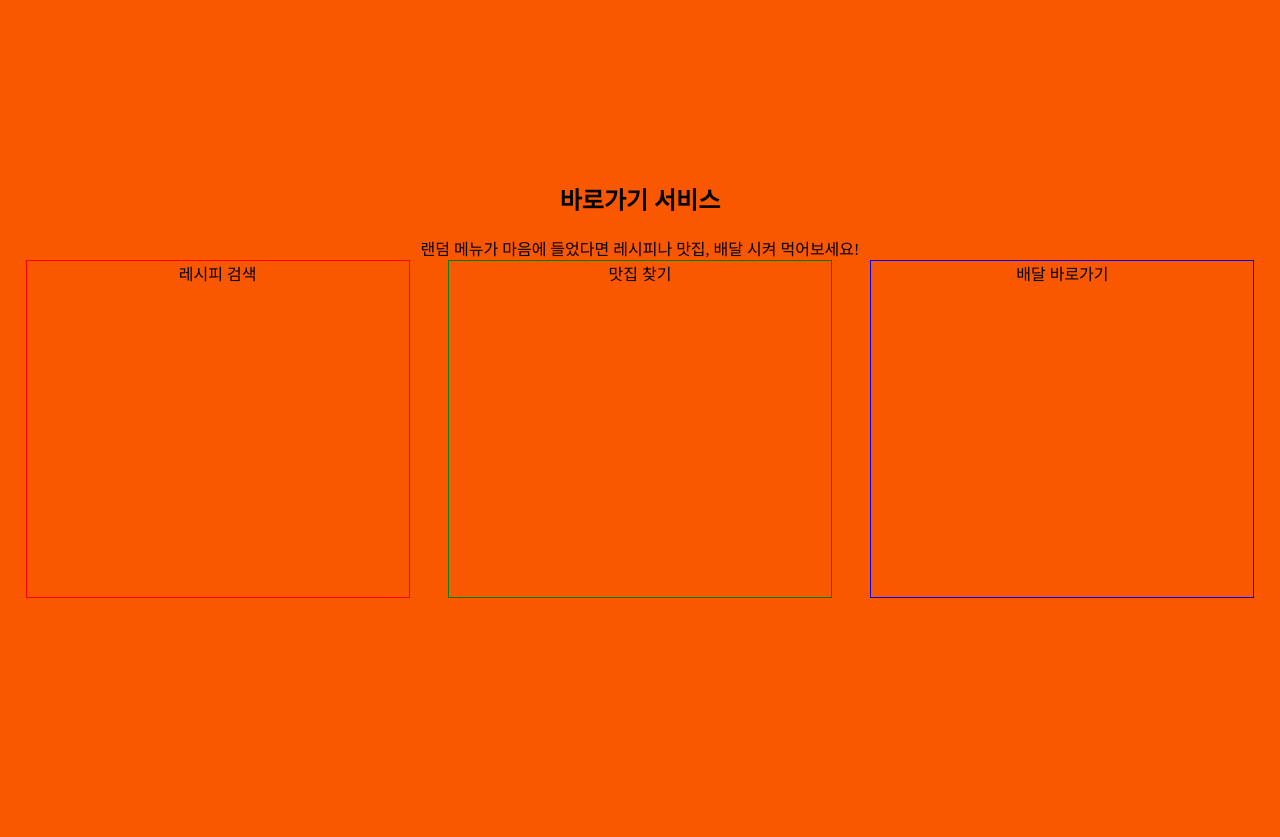
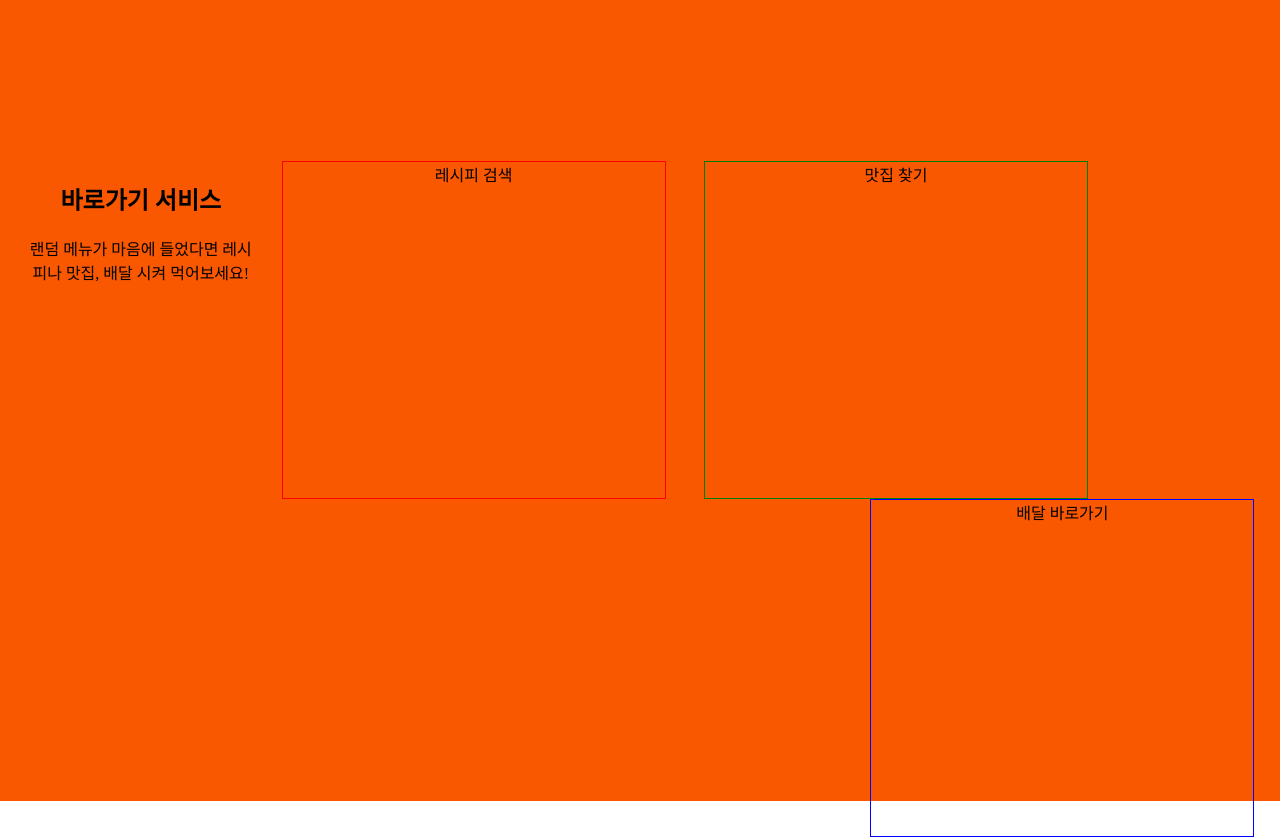
Before and after one commit to eunag63/Pick-the-food, a Django app: page /click/ in a window 1280 px wide. Shown: the part 799-1636 px from the top of the page. Before the commit the page ends 1397 px from the top, so only its background shows below. Run offline with Django 3.2, Linux system fonts and the light colour scheme; data comes from the database, SQL or seed files in the repository; some web fonts are replaced.

Commit message:
(css) .expln 추가

```diff
--- a/mysite/pickFood/static/css/main.css
+++ b/mysite/pickFood/static/css/main.css
@@ -37,6 +37,12 @@ body{
   width: 100%;
   height: 65%;
   text-align: center;
+}
+.expln{
+  float: left;
+  width: 18%;
+  height: 70%;
+  margin-left: 2%;
 }
 .shortcut1{
   border: 1px solid red;
```
